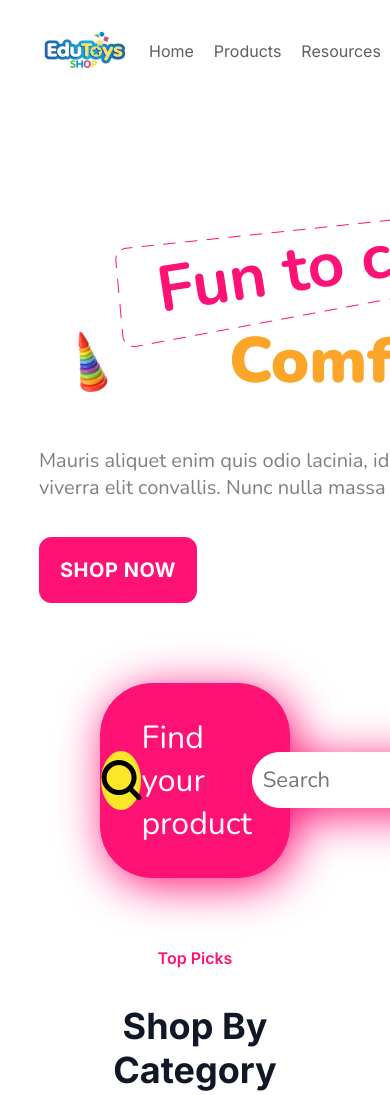
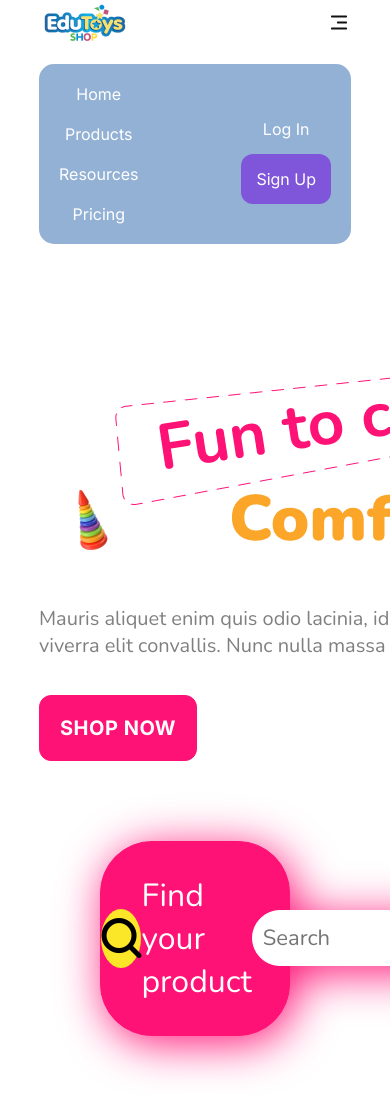
Before and after one commit to shukurillaevumar/toy_webpage, a plain HTML site: page index.html in a window 390 px wide. Shown: the top 1095 px of the page. Drawn offline with nearby package versions, Linux system fonts and the light colour scheme.

Commit message:
added mobile menu

```diff
--- a/index.html
+++ b/index.html
@@ -8,7 +8,32 @@
   </head>
   <body>
     <div class="main-head">
-      <nav>
+      <nav class="nav-for-phone">
+        <div id="m-menu">
+          <img src="navbar-icon.png" alt="" />
+          <a
+            href="javascript:void(0);"
+            class="menu-icon"
+            onclick="navbarFunction()"
+          >
+            <img src="gg_menu-right-alt.png" alt="menu" />
+          </a>
+        </div>
+        <ul id="drop-down">
+          <div class="left-side-nav">
+            <li>Home</li>
+            <li>Products</li>
+            <li>Resources</li>
+            <li>Pricing</li>
+          </div>
+          <div class="right-side-nav">
+            <button class="log-in">Log In</button>
+            <button class="sign-up">Sign Up</button>
+          </div>
+        </ul>
+      </nav>
+
+      <nav class="nav-for-desktop">
         <ul>
           <div class="left-side-nav">
             <img src="navbar-icon.png" alt="" />
@@ -284,38 +309,6 @@
             ><img src="left and right icons/right-icon.png" alt="right-icon"
           /></a>
         </div>
-
-        <!-- <div class="item-container">
-          <div class="item">
-            <img class="vector-img" src="Vectors/Vector.png" alt="vector" />
-            <img class="item-img" src="Toy images/image 8.png" alt="image" />
-            <p class="item-title item-title-1">Dorongan</p>
-          </div>
-
-          <div class="item">
-            <img class="vector-img" src="Vectors/Vector (1).png" alt="vector" />
-            <img class="item-img" src="Toy images/image 10.png" alt="image" />
-            <p class="item-title item-title-2">Boneka</p>
-          </div>
-
-          <div class="item">
-            <img class="vector-img" src="Vectors/Vector (2).png" alt="vector" />
-            <img class="item-img" src="Toy images/image 9.png" alt="image" />
-            <p class="item-title item-title-3">Mobilian</p>
-          </div>
-
-          <div class="item">
-            <img class="vector-img" src="Vectors/Vector (3).png" alt="vector" />
-            <img class="item-img" src="Toy images/image 11.png" alt="image" />
-            <p class="item-title item-title-4">Puzzle</p>
-          </div>
-
-          <div class="item">
-            <img class="vector-img" src="Vectors/Vector (4).png" alt="vector" />
-            <img class="item-img" src="Toy images/image 12.png" alt="image" />
-            <p class="item-title item-title-5">Populer</p>
-          </div>
-        </div> -->
       </div>
     </div>
 
--- a/script.js
+++ b/script.js
@@ -32,3 +32,13 @@ function showSlides(n) {
   slides[slideIndex - 1].style.display = "block";
   dots[slideIndex - 1].className += " active";
 }
+
+const m_menu = document.getElementById("m-menu");
+const drop_down = document.getElementById("drop-down");
+m_menu.addEventListener("click", () => {
+  if (drop_down.style.display === "none") {
+    drop_down.style.display = "block";
+  } else {
+    drop_down.style.display = "none";
+  }
+});
--- a/style.css
+++ b/style.css
@@ -54,6 +54,10 @@ ul .right-side-nav {
   border: transparent;
   font-family: "Inter", sans-serif;
   color: white;
+}
+
+.nav-for-phone {
+  display: none;
 }
 
 /* main-body CSS */
@@ -591,3 +595,42 @@ footer img {
   border: transparent;
   border-radius: 12px;
 }
+
+/* Media querry for phone */
+
+@media screen and (max-width: 430px) {
+  .nav-for-phone {
+    display: block;
+  }
+
+  .nav-for-desktop {
+    display: none;
+  }
+
+  #m-menu {
+    display: flex;
+    justify-content: space-between;
+    align-items: center;
+  }
+
+  #drop-down {
+    background-color: rgba(29, 92, 165, 0.479);
+    padding: 20px;
+    border-radius: 15px;
+  }
+
+  #drop-down .left-side-nav {
+    color: white;
+    flex-direction: column;
+  }
+
+  #drop-down .right-side-nav {
+    flex-direction: column;
+    gap: 0px;
+    margin-top: 20px;
+  }
+
+  #drop-down .right-side-nav button {
+    color: white;
+  }
+}
```
Also changed, not shown: gg_menu-right-alt.png (added).
